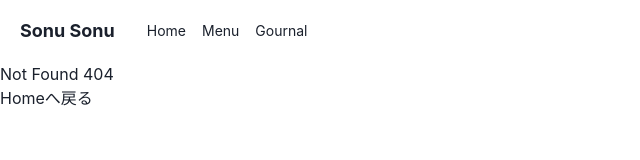
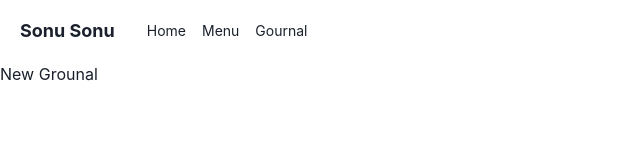
Before and after one commit to koteharyu/sonusonu_front, a React (Create React App) app: page /gournal/new in a window 1280 px wide. Before the commit this address had no page. Shown: the top 160 px of the page, without its empty margins (0-640 px from the left). Built offline with nearby package versions, Linux system fonts and the light colour scheme.

Commit message:
add: routing of gorunals

```diff
--- /dev/null
+++ b/src/components/NewGournal.tsx
@@ -0,0 +1,7 @@
+import { memo, VFC } from "react";
+
+export const NewGournal: VFC = memo(() => {
+  return (
+    <p>New Grounal</p>
+  )
+})
--- /dev/null
+++ b/src/router/GournalRoutes.tsx
@@ -0,0 +1,21 @@
+import { Gournal } from "../components/Gournal";
+import { NewGournal } from "../components/NewGournal";
+import { Page404 } from "../components/Page404";
+
+export const GournalRoutes = [
+  {
+    path: "/",
+    exact: true,
+    children: <Gournal />
+  },
+  {
+    path: "/new",
+    exact: true,
+    children: <NewGournal />
+  },
+  {
+    path: "*",
+    exact: false,
+    children: <Page404 />
+  }
+]
--- a/src/router/Router.tsx
+++ b/src/router/Router.tsx
@@ -1,9 +1,9 @@
 import { memo, VFC } from "react";
 import { Switch, Route } from "react-router-dom";
-import { Gournal } from "../components/Gournal";
 import { Home } from "../components/Home";
 import { Menu } from "../components/Menu";
 import { Page404 } from "../components/Page404";
+import { GournalRoutes } from "./GournalRoutes";
 
 export const Router: VFC = memo(() => {
   return (
@@ -14,8 +14,15 @@ export const Router: VFC = memo(() => {
       <Route exact path="/menu">
         <Menu />
       </Route>
-      <Route exact path="/gournal">
-        <Gournal />
+      <Route path="/gournal" render={({ match: {url}}) => (
+        <Switch>
+          {GournalRoutes.map((route) => (
+            <Route key={route.path} exact={route.exact} path={`${url}${route.path}`}>
+              {route.children}
+            </Route>
+          ))}
+        </Switch>
+      )}>
       </Route>
       <Route path="*">
         <Page404 />
```
